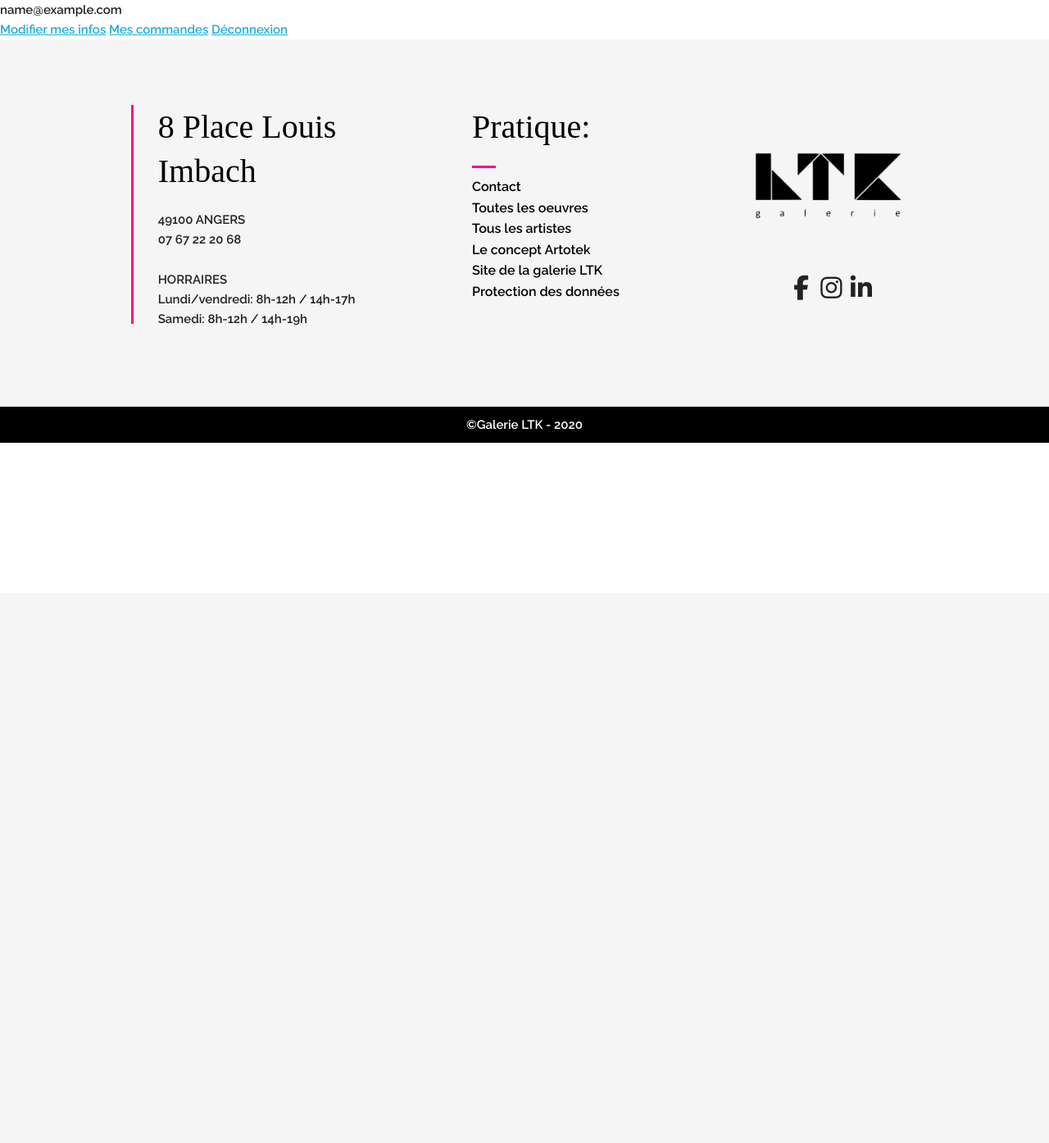
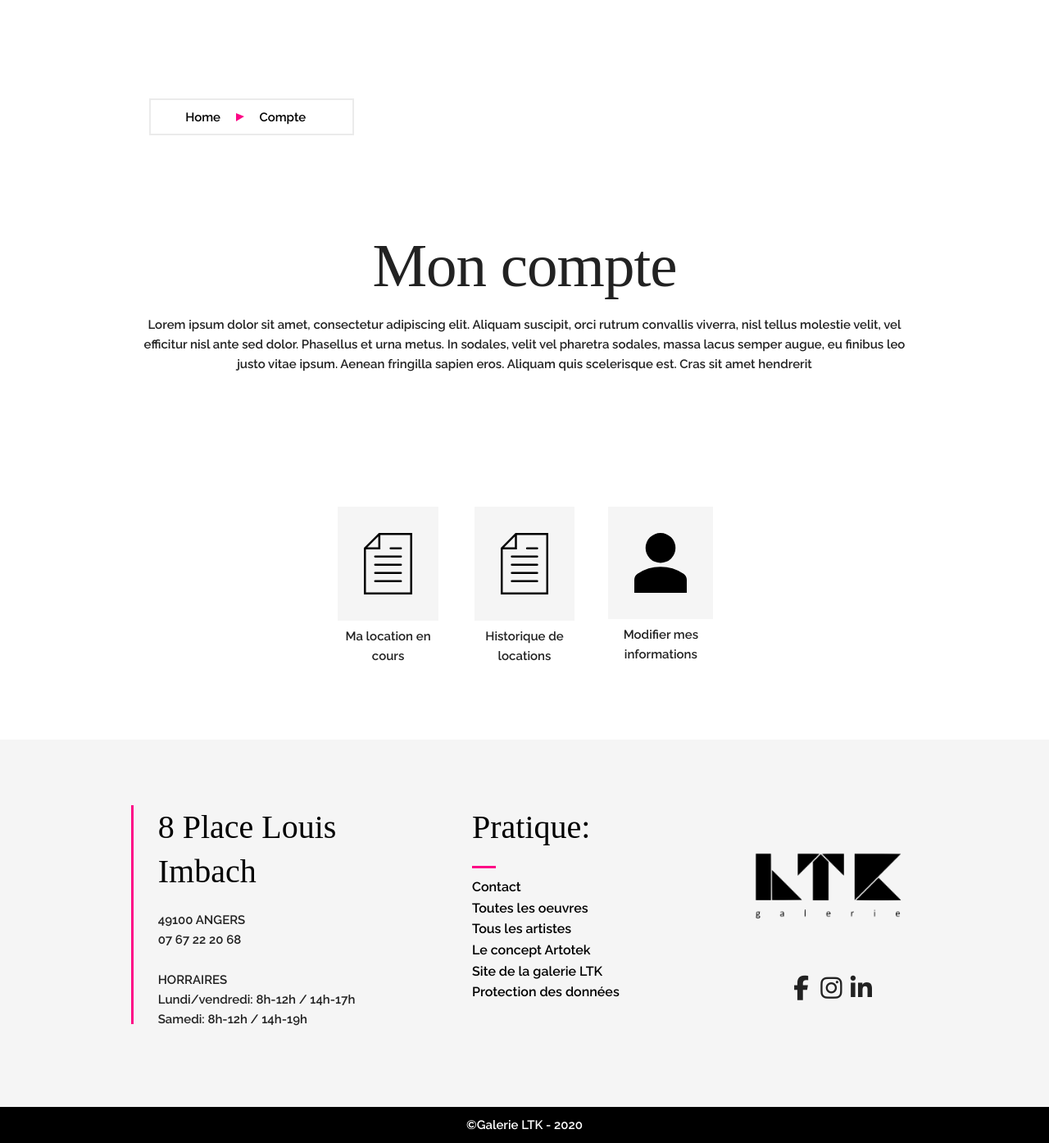
Before and after one commit to JimmyFonteneau/ltk_back_office, a Django app: page /users/myaccount/ in a window 1280 px wide. Shown: the part 77-1471 px from the top of the page at 82% size. Before the commit the page ends 617 px from the top, so only its background shows below. Run offline with Django 3.2, Linux system fonts and the light colour scheme; the visitor is signed in with stand-in values (Sample User, id 1); some libraries are stand-ins or nearby versions.

Commit message:
Intégration de la page mon compte , il manque les liens vers sur les images

```diff
--- a/users/templates/users/myaccount.html
+++ b/users/templates/users/myaccount.html
@@ -1,12 +1,57 @@
 {% extends "base.html" %}
+{% load static %}
 {% block title %}
     Mon compte
 {% endblock %}
 {% block content %}
 
-    <span class="card-title">{{ user.get_username }}</span><br>
+    <!-- <span class="card-title">{{ user.get_username }}</span><br>
     <a href="{% url 'users:account_settings'%}">Modifier mes infos</a>
     <a href="{% url 'users:myorders'%}">Mes commandes</a>
-    <a href="{% url 'users:logout' %}">Déconnexion</a>
+    <a href="{% url 'users:logout' %}">Déconnexion</a> -->
+
+    <div class="section fil">
+        <div class="container">
+          <div class="row">
+            <div class="four columns">
+              <ul class="breadcrumb">
+                <li><a href="#">Home</a></li>
+                <div  class="arrow"></div>
+                <li><a href="#">Compte</a></li>
+              </ul>
+            </div>
+          </div>
+        </div>
+      </div>
+
+
+        <div class="section">
+          <div class="container">
+            <h3 class="section-heading">Mon compte</h3>
+            <p class="section-description full-width">Lorem ipsum dolor sit amet, consectetur adipiscing elit. Aliquam suscipit, orci rutrum convallis viverra, nisl tellus molestie velit, vel efficitur nisl ante sed dolor. Phasellus et urna metus. In sodales, velit vel pharetra sodales, massa lacus semper augue, eu finibus leo justo vitae ipsum. Aenean fringilla sapien eros. Aliquam quis scelerisque est. Cras sit amet hendrerit</p>
+          </div>
+        </div>
+
+
+
+        <div class="section">
+          <div class="container">
+            <div class="row">
+              <div class="three columns"><p></p></div>
+              <div class="two columns">
+                <img class="u-max-full-width grey-container2" src="{% static 'images/file.svg' %}" >
+                <h6>Ma location en cours</h6>
+              </div>
+              <div class="two columns">
+                <img class="u-max-full-width grey-container2" src="{% static 'images/file.svg' %}">
+                <h6>Historique de locations</h6>
+              </div>
+              <div class="two columns">
+                <img class="u-max-full-width grey-container2" src="{% static 'images/user.svg' %}">
+                <h6>Modifier mes informations</h6>
+              </div>
+            </div>
+          </div>
+        </div>
 
 {% endblock content %}
```
Also changed, not shown: static/images/delete.svg (added), static/images/file.svg (added), static/images/user.svg (added).
